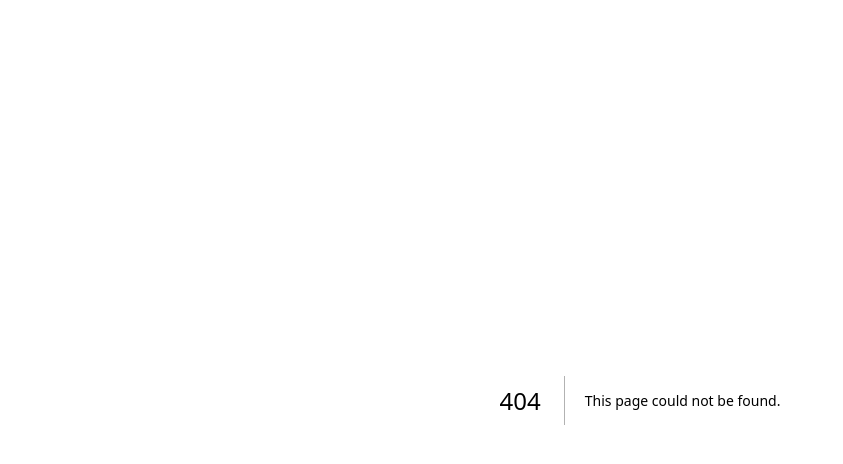
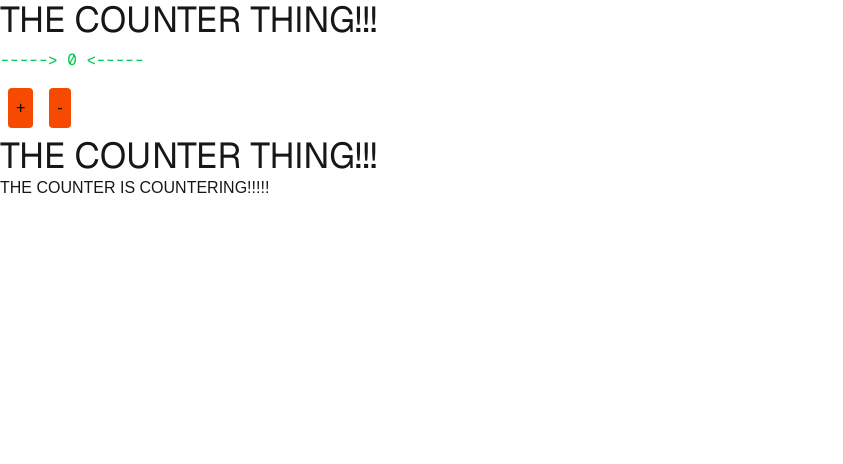
Before and after one commit to Sine-Uyeno/cprg306-assignments, a Next.js app: page /week-4 in a window 1280 px wide. Before the commit this address had no page. Shown: the top 464 px of the page, without its empty margins (0-843 px from the left). Built offline with nearby package versions, Linux system fonts and the light colour scheme.

Commit message:
Added week 4 content

```diff
--- a/app/page.js
+++ b/app/page.js
@@ -9,6 +9,7 @@ export default function Home() {
         <ul>
           <li><Link href="./week-2">Week 2 Assignment</Link></li>
           <li><Link href="./week-3">Week 3 Assignment</Link></li>
+          <li><Link href="./week-4">Week 4 Assignment</Link></li>
         </ul>
     </main>
   );
--- /dev/null
+++ b/app/week-4/new-item.js
@@ -0,0 +1,27 @@
+"use client"
+import { useState } from "react";
+
+export function NewItem() {
+    const [quantity, setCount] = useState(0);
+
+    const increment = () => {
+        if (quantity < 20) {
+            setCount(quantity + 1);
+        }
+    }
+
+    const decrement = () => {
+        if (quantity > 1) {
+            setCount(quantity - 1);
+        }
+    }
+
+    return (
+        <div>
+            <p className="text-green-500 s mb-2 mt-2 font-mono">-----&gt; {quantity} &lt;-----</p>
+            <button onClick={increment} className="bg-orange-600 text-black rounded p-2 m-2">+</button>
+            <button onClick={decrement} className="bg-orange-600 text-black rounded p-2 m-2">-</button>
+
+        </div>
+    )
+}
--- /dev/null
+++ b/app/week-4/page.js
@@ -0,0 +1,12 @@
+import { NewItem } from "./new-item";
+
+export default function Page() {
+  return (
+    <main>
+        <h1 class="text-4xl font-sans">THE COUNTER THING!!!</h1>
+        <NewItem/>
+        <h1 class="text-4xl font-sans">THE COUNTER THING!!!</h1>
+        <p>THE COUNTER IS COUNTERING!!!!!</p>
+    </main>
+  );
+}
```
